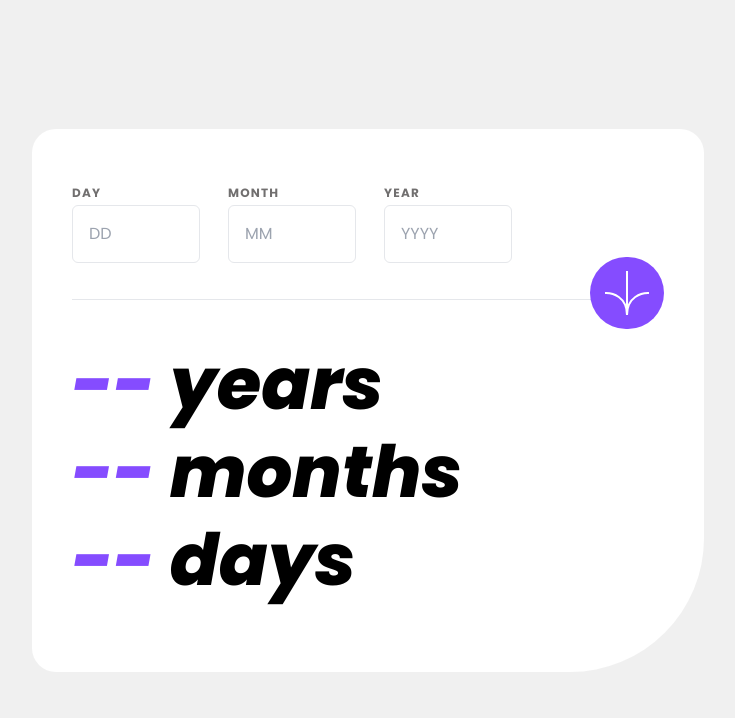
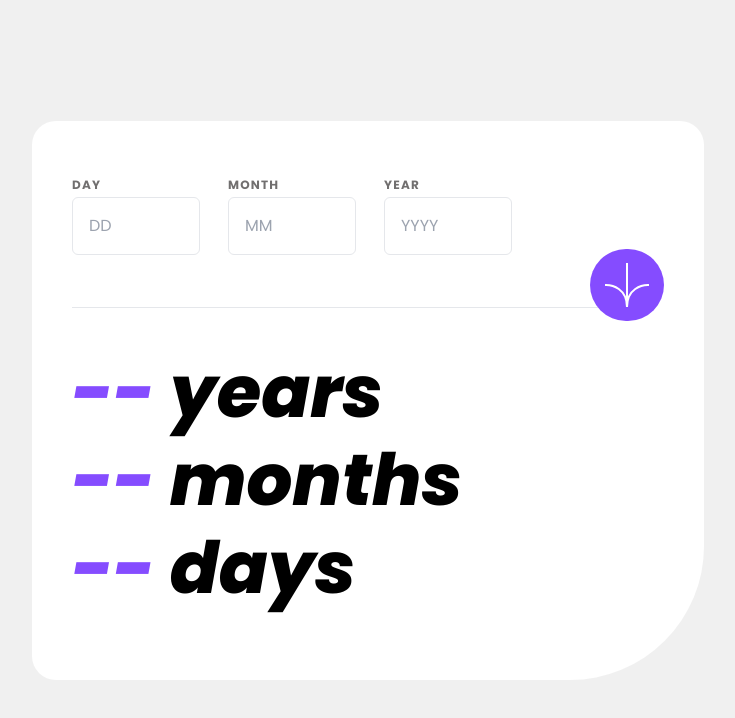
Before and after one commit to mista4chun/Age-Calculator-App, a plain HTML site: page index.html in a window 1280 px wide. Shown: the whole page, without its empty margins (272-1007 px from the left). Drawn offline with Linux system fonts and the light colour scheme.

Commit message:
Minor fixes

```diff
--- a/index.html
+++ b/index.html
@@ -36,7 +36,7 @@
                 class="inline-block p-2 border hover:border-Purple required:border-red-500 invalid:border-red-500 outline-none w-20 rounded-md md:p-4 md:w-32"
                 placeholder="DD"
               />
-              <small class="text-red-400 error-day"></small>
+              <small class="text-red-400 error-day h-4"></small>
             </div>
 
             <div class="flex flex-col justify-center space-y-1">
@@ -53,7 +53,7 @@
                 class="inline-block p-2 border hover:border-Purple required:border-red-500 invalid:border-red-500 outline-none w-20 rounded-md md:p-4 md:w-32"
                 placeholder="MM"
               />
-              <small class="text-red-400 error-month"></small>
+              <small class="text-red-400 error-month h-4"></small>
             </div>
             <div class="flex flex-col justify-center space-y-1 group">
               <label
@@ -69,14 +69,14 @@
                 class="inline-block p-2 border hover:border-Purple group-required:border-red-500 outline-none w-20 rounded-md md:p-4 md:w-32"
                 placeholder="YYYY"
               />
-              <small class="tracking-tighter text-red-400 error-year"></small>
+              <small class=" text-red-400 error-year h-4"></small>
             </div>
           </div>
 
           <div class="relative my-8 border-b border-gray-200 w-45 md:w-[550px]"></div>
           <button
             id="submit-btn"
-            class=" absolute top-36 right-[43%]  scale-90 rounded-full bg-Purple hover:bg-black md:right-10 md:top-32 md:scale-100"
+            class=" absolute top-40 right-[43%]  scale-90 rounded-full bg-Purple hover:bg-black md:right-10 md:top-32 md:scale-100"
           >
             <img src="images/icon-arrow.svg" alt="" class="h-35 w-35 p-3.5" />
           </button>
```
Also changed, not shown: css/style.css.
